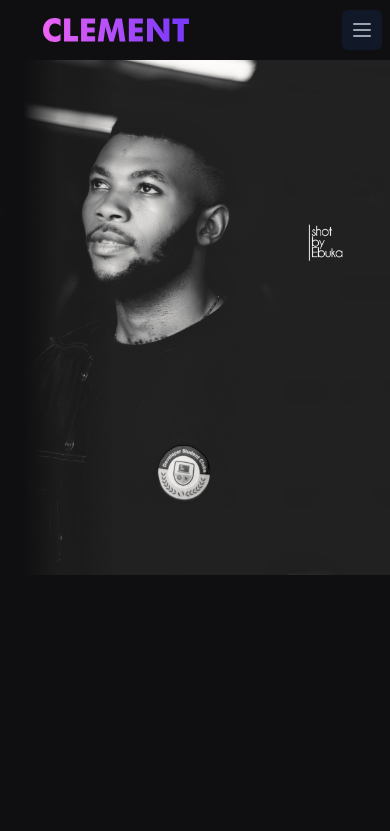
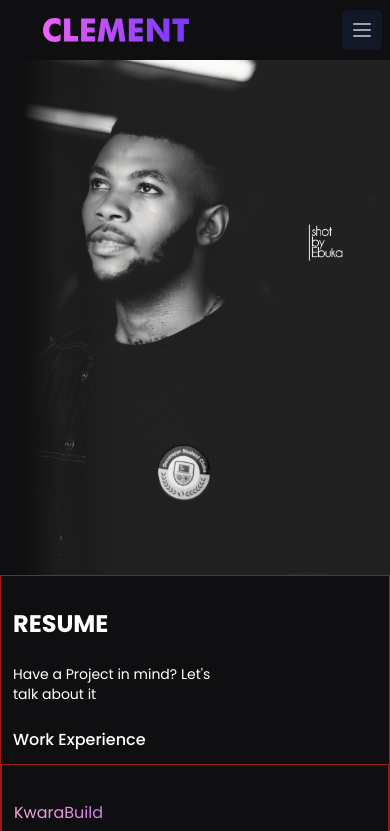
Before and after one commit to iamclement1/Clement-Portfolio, a React (Vite) app: page /resume in a window 390 px wide. Shown: the top 831 px of the page. Built offline with nearby package versions, Linux system fonts and the light colour scheme.

Commit message:
adjusted padding in home and resume page

```diff
--- a/src/Pages/Home.jsx
+++ b/src/Pages/Home.jsx
@@ -9,7 +9,7 @@ const Home = () => {
     <div className='font-Poppins'>
         <section className='relative flex min-h-screen bg-[#0f0f11]'>
             <div className='flex flex-col items-center md:flex-row-reverse'>
-                <div className='md:w-2/5 md:px-0 pt-8 md:pt-0 min-h-screen'>
+                <div className='md:w-2/5 md:px-0 pt-8 md:pt-0 '>
                     <img src={ Image } alt="Clement-Image" />
                 </div>
 
--- a/src/Pages/Resume.jsx
+++ b/src/Pages/Resume.jsx
@@ -9,7 +9,7 @@ const Resume = () => {
       <div className='font-Poppins'>
         <section className='relative bg-[#0f0f11] text-white min-h-screen'>
           <div className='flex flex-col items-center md:flex-row-reverse'>
-            <div className='md:w-2/5 md:px-0 pt-8 md:pt-0 min-h-screen'>
+            <div className='md:w-2/5 md:px-0 pt-8 md:pt-0'>
               <img src={Image} alt="Resume-Image" />
             </div>
 
```
